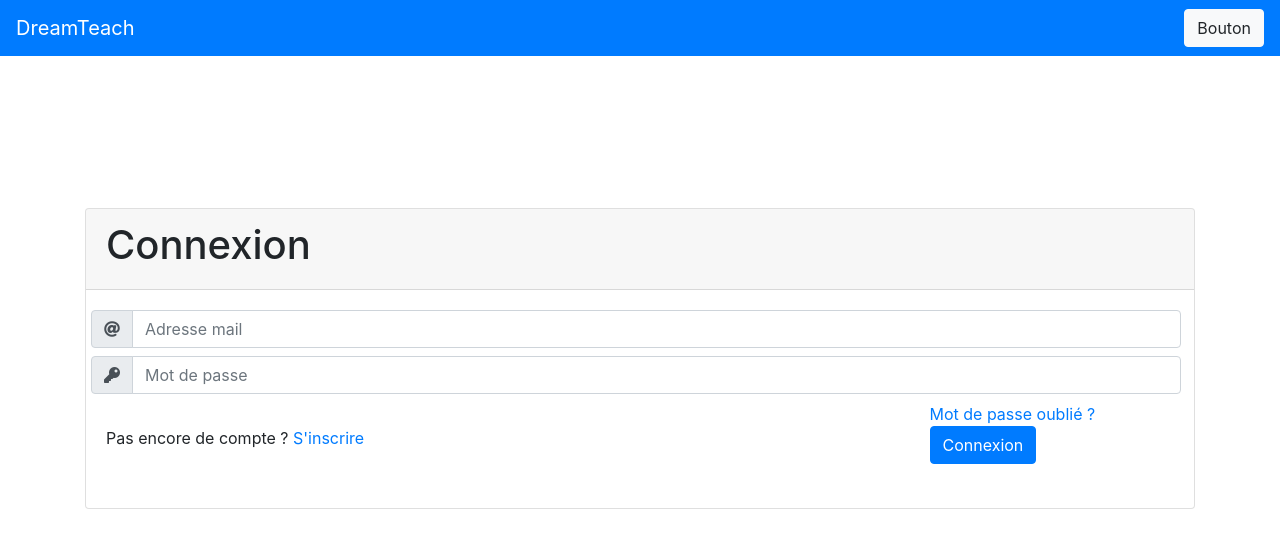
After one commit to AlexandreBarde/DreamTeach, a Symfony app: template DreamTeach/templates/login.html.twig in a window 1280 px wide. The commit adds this page. Shown: the top 548 px of the page. Run offline with Twig, Linux system fonts and the light colour scheme; the template is opened without the code that fills it, so the values that code supplies are empty; some libraries are stand-ins or nearby versions.

Commit message:
Login template

```diff
--- /dev/null
+++ b/DreamTeach/public/css/login.css
@@ -0,0 +1,4 @@
+#loginCard
+{
+    margin-top: 10%;
+}
--- a/DreamTeach/templates/base.html.twig
+++ b/DreamTeach/templates/base.html.twig
@@ -4,6 +4,7 @@
         <meta charset="UTF-8">
         <title>{% block title %}Welcome!{% endblock %}</title>
         <link rel="stylesheet" href="{{ asset('css/style.css') }}">
+        <link rel="stylesheet" href="https://use.fontawesome.com/releases/v5.7.0/css/all.css" integrity="sha384-lZN37f5QGtY3VHgisS14W3ExzMWZxybE1SJSEsQp9S+oqd12jhcu+A56Ebc1zFSJ" crossorigin="anonymous">
         <script src="{{ asset('js/jQuery.js') }}"></script>
         {% block stylesheets %}
         {% endblock %}
--- /dev/null
+++ b/DreamTeach/templates/login.html.twig
@@ -0,0 +1,52 @@
+{% extends 'base.html.twig' %}
+
+{% block title %}Connexion{% endblock %}
+
+{% block stylesheets %}<link rel="stylesheet" href="{{ asset('css/login.css') }}">{% endblock %}
+
+{% block body %}
+    <br/>
+<div class="container" id="loginCard">
+    <div class="card">
+        <div class="card-header">
+            <h1>Connexion</h1>
+        </div>
+        <div class="card-body">
+            <form class="form-group row">
+                <label class="sr-only" for="inlineFormInputGroupUsername2">Adresse mail</label>
+                <div class="input-group mb-2 mr-sm-2">
+                    <div class="input-group-prepend">
+                        <div class="input-group-text"><i class="fas fa-at"></i></div>
+                    </div>
+                    <input type="text" class="form-control" id="inlineFormInputGroupUsername2" placeholder="Adresse mail">
+                </div>
+                <label class="sr-only" for="inlineFormInputGroupUsername2">Mot de passe</label>
+                <div class="input-group mb-2 mr-sm-2">
+                    <div class="input-group-prepend">
+                        <div class="input-group-text"><i class="fas fa-key"></i></div>
+                    </div>
+                    <input type="password" class="form-control" id="inlineFormInputGroupUsername2" placeholder="Mot de passe">
+                </div>
+
+                <div class="container">
+                    <div class="row justify-content-between">
+                        <div class="col-4"></div>
+                        <div class="col-3">
+                            <a href="#">Mot de passe oublié ?</a>
+                        </div>
+                    </div>
+                </div>
+
+                <div class="container">
+                    <div class="row justify-content-between">
+                        <div class="col-4"><p>Pas encore de compte ? <a href="#">S'inscrire</a></p></div>
+                        <div class="col-3">
+                            <button type="submit" class="btn btn-primary mb-2">Connexion</button>
+                        </div>
+                    </div>
+                </div>
+            </form>
+        </div>
+    </div>
+</div>
+{% endblock %}
```
Also changed, not shown: DreamTeach/src/Controller/DefaultController.php (+9 -0 lines).
